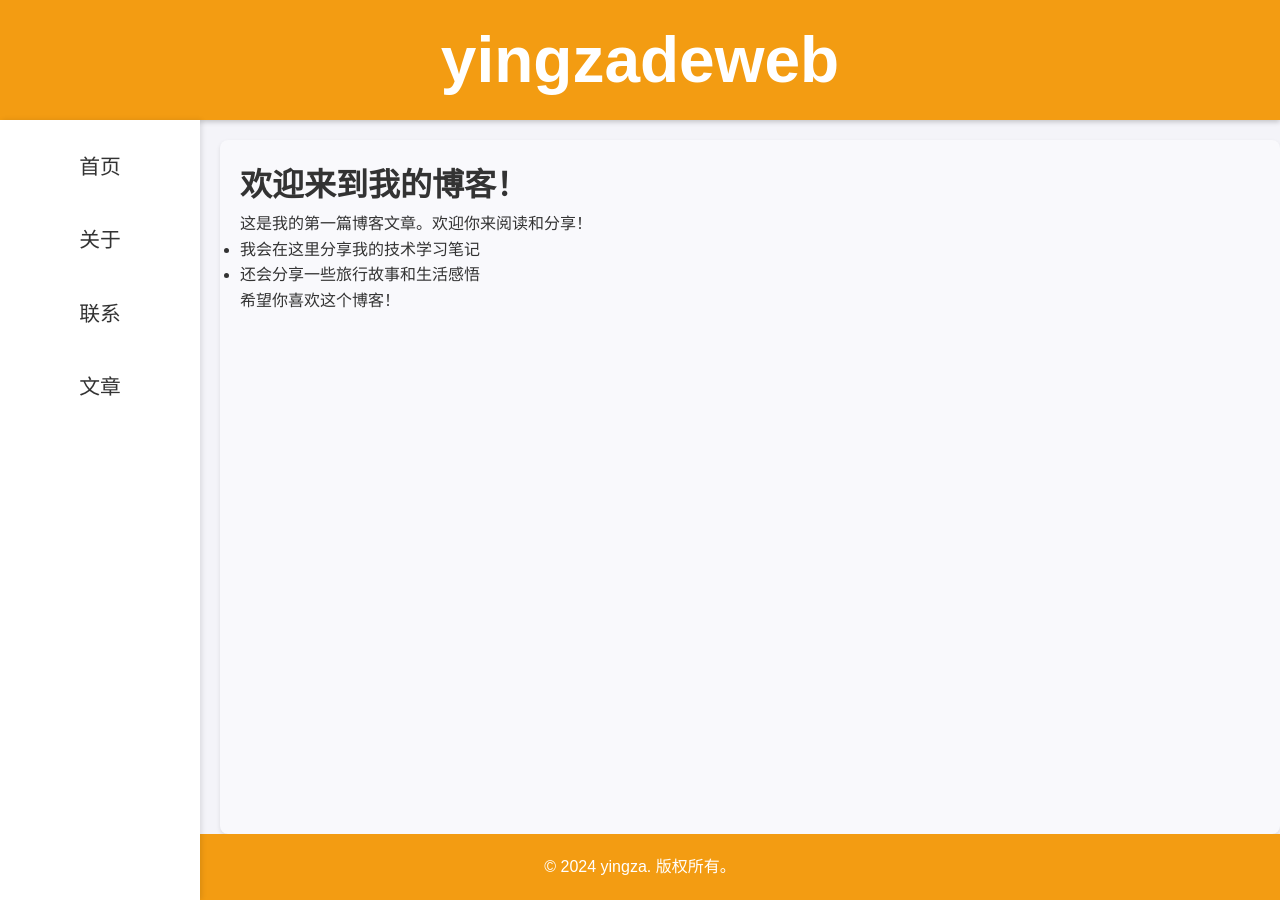
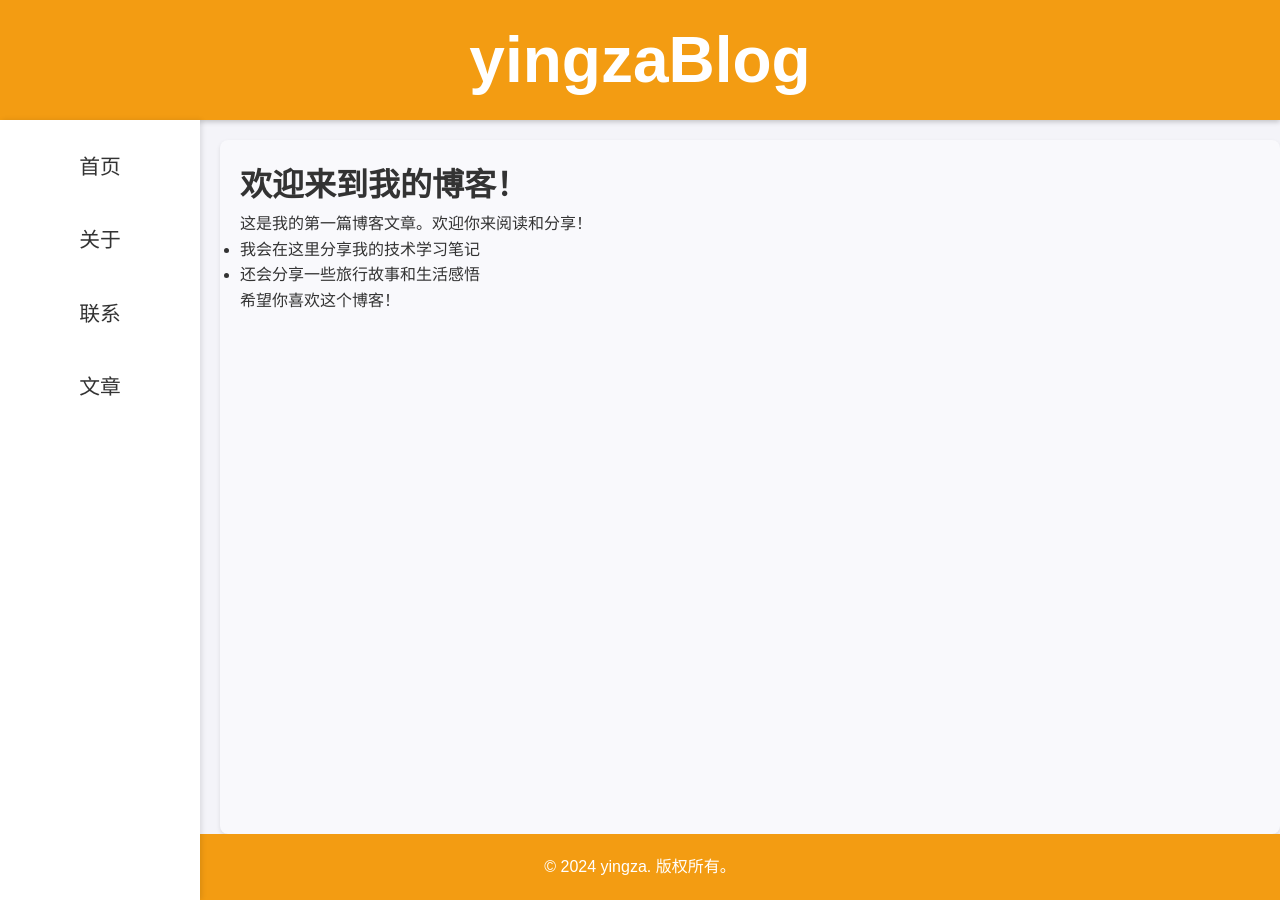
Before and after one commit to yingza-l/skills-github-pages, a Jekyll site: the page built from index.md, in a window 1280 px wide. Built offline with Jekyll 4.4.1, drawn with Linux system fonts in a browser that asks for light colours.

Commit message:
Update _config.yml

```diff
--- a/_config.yml
+++ b/_config.yml
@@ -1,5 +1,5 @@
 # 网站的基本设置
-title: yingzadeweb
+title: yingzaBlog
 author: yingza
 description: 开源大作业，这个是我目前的 Jekyll 博客配置文件
 
```
